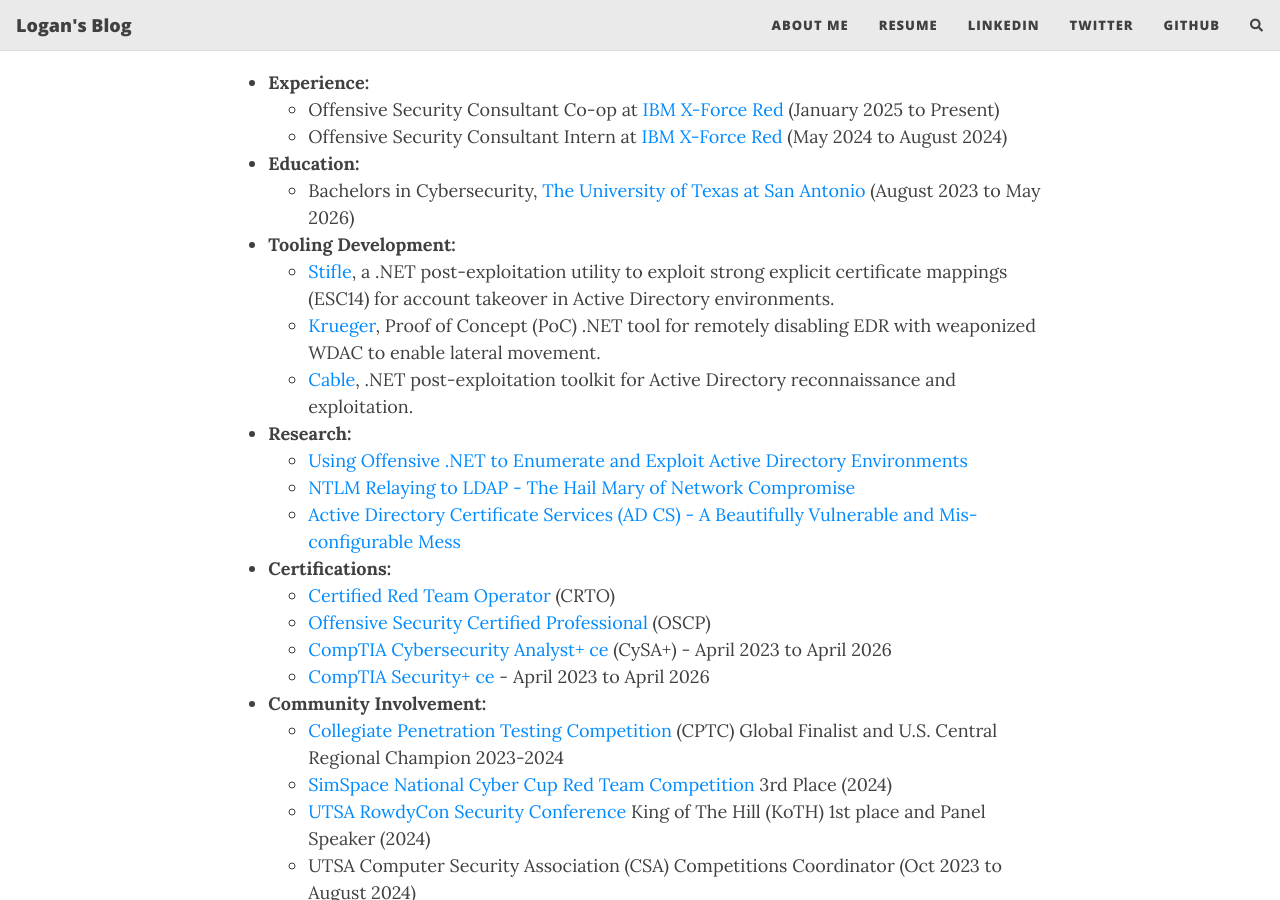
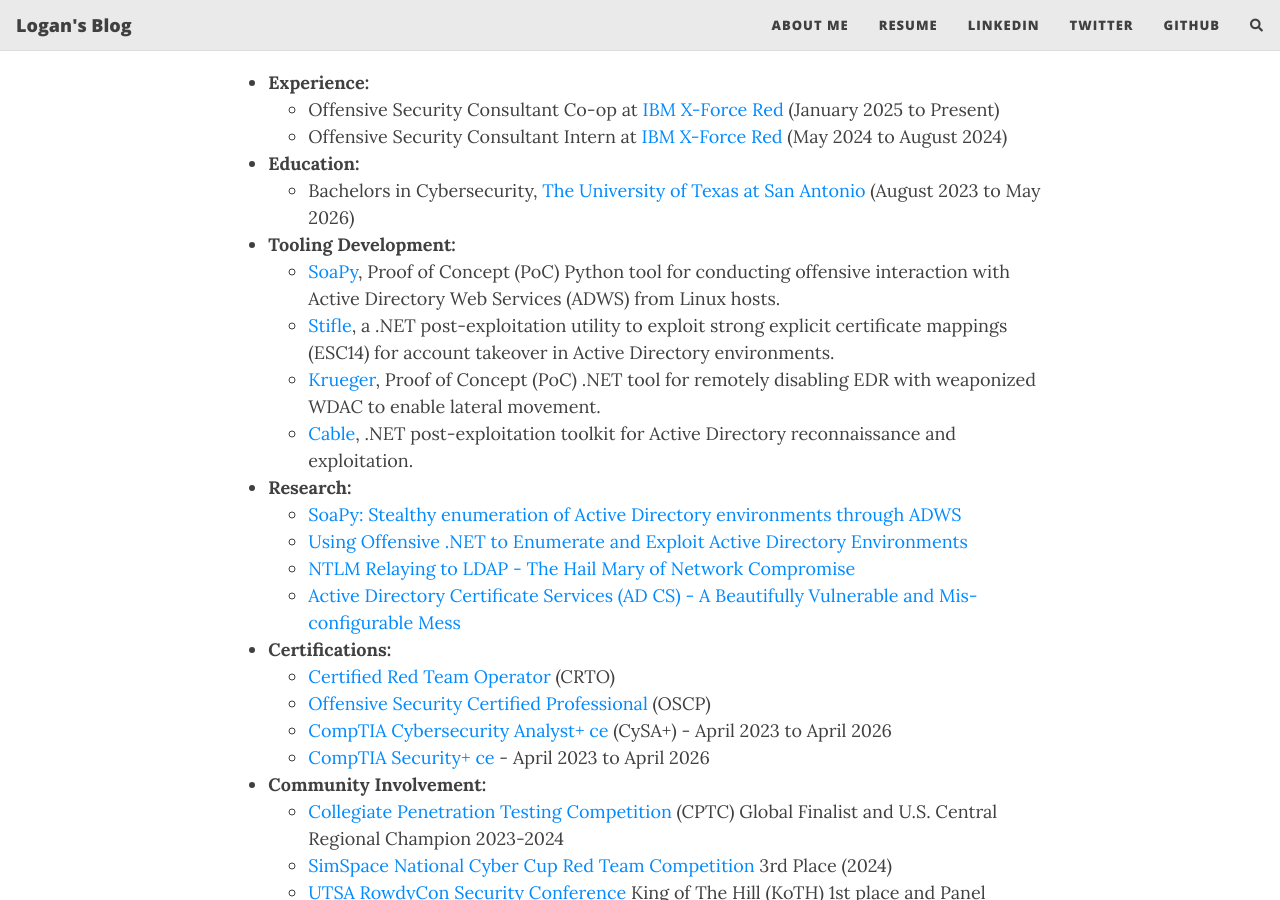
Before and after one commit to logangoins/logangoins.github.io, a Jekyll site: the page built from aboutme.md, in a window 1280 px wide and 900 px high, scrolled down 317 px. Built offline with Jekyll 4.4.1, drawn with Linux system fonts in a browser that asks for light colours; nearby versions of some CDN libraries; our own code applies the rules of GitHub Pages for plain Markdown files; comment, search, counter and statistics services are not loaded.

Commit message:
Update aboutme.md

```diff
--- a/aboutme.md
+++ b/aboutme.md
@@ -10,10 +10,12 @@
 - **Education:**
   - Bachelors in Cybersecurity, [The University of Texas at San Antonio](https://www.utsa.edu/) (August 2023 to May 2026)
 - **Tooling Development:**
+  - [SoaPy](https://github.com/xforcered/SoaPy), Proof of Concept (PoC) Python tool for conducting offensive interaction with Active Directory Web Services (ADWS) from Linux hosts.
   - [Stifle](https://github.com/logangoins/Stifle), a .NET post-exploitation utility to exploit strong explicit certificate mappings (ESC14) for account takeover in Active Directory environments.
   - [Krueger](https://github.com/logangoins/Krueger), Proof of Concept (PoC) .NET tool for remotely disabling EDR with weaponized WDAC to enable lateral movement.
   - [Cable](https://github.com/logangoins/Cable), .NET post-exploitation toolkit for Active Directory reconnaissance and exploitation.
 - **Research:**
+  - [SoaPy: Stealthy enumeration of Active Directory environments through ADWS](https://securityintelligence.com/x-force/stealthy-enumeration-of-active-directory-environments-through-adws/)
   - [Using Offensive .NET to Enumerate and Exploit Active Directory Environments](https://logan-goins.com/2024-10-11-Dotnet-AD/)
   - [NTLM Relaying to LDAP - The Hail Mary of Network Compromise](https://logan-goins.com/2024-07-23-ldap-relay/)
   - [Active Directory Certificate Services (AD CS) - A Beautifully Vulnerable and Mis-configurable Mess](https://logan-goins.com/2024-05-04-ADCS/)
```
